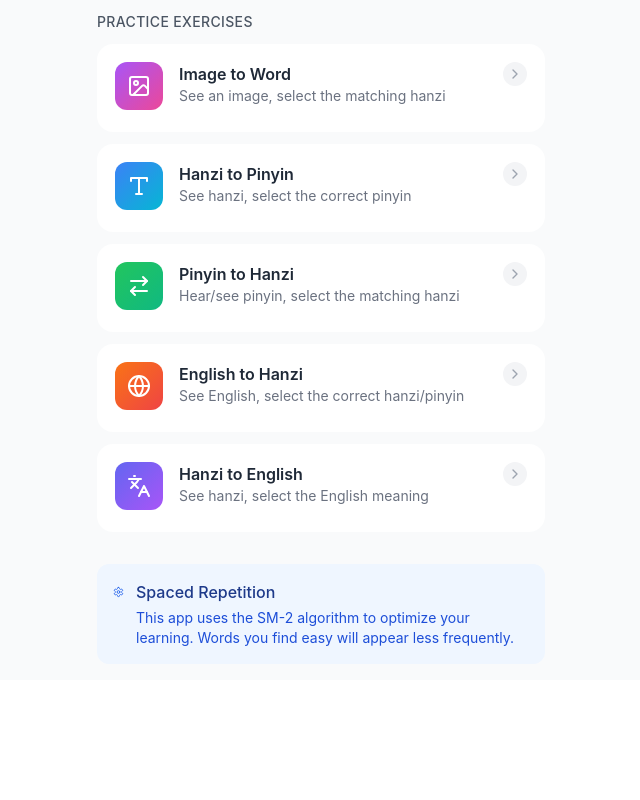
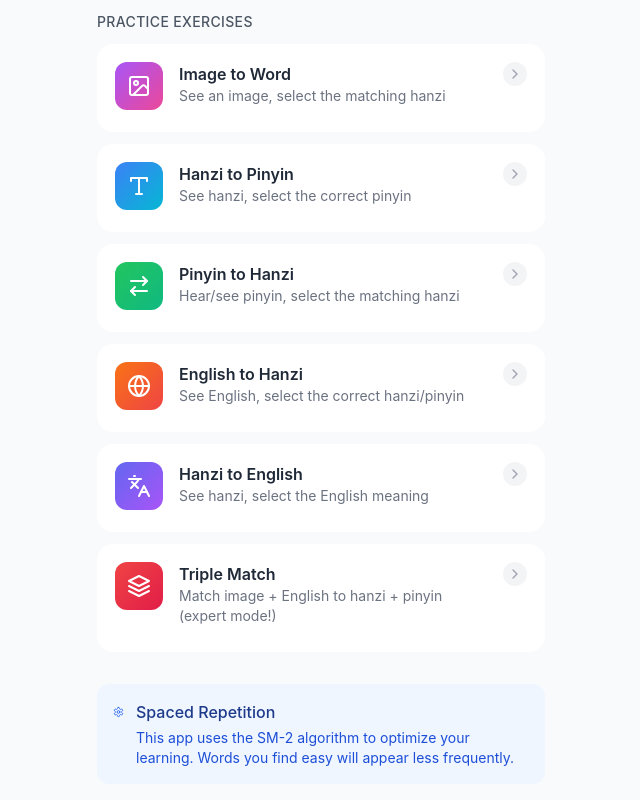
Before and after one commit to jricardo27/recaller, a React (Vite) app: page / in a window 1280 px wide. Shown: the part 488-1288 px from the top of the page, without its empty margins (319-959 px from the left). Before the commit the page ends 1168 px from the top, so only its background shows below. Built offline with nearby package versions, Linux system fonts and the light colour scheme; no server answers.

Commit message:
Fix: Add triple-match to exerciseTypes in App.tsx
The home screen uses a separate exerciseTypes array that was missing
the triple-match exercise. Added Layers import and triple-match entry
to make it visible on the home screen practice section.

```diff
--- a/src/App.tsx
+++ b/src/App.tsx
@@ -7,7 +7,7 @@ import { useWordStore } from './stores/wordStore';
 import { useExerciseStore } from './stores/exerciseStore';
 import type { WordsDatabase } from './types';
 import type { ExerciseType, ExerciseDifficulty } from './types/exercise';
-import { Play, Settings, BarChart3, BookOpen, Brain, Image, Type, ArrowRightLeft, Globe, Languages, ChevronRight } from 'lucide-react';
+import { Play, Settings, BarChart3, BookOpen, Brain, Image, Type, ArrowRightLeft, Globe, Languages, ChevronRight, Layers } from 'lucide-react';
 
 type View = 'home' | 'study' | 'words' | 'stats' | 'exercise';
 
@@ -52,6 +52,13 @@ const exerciseTypes: {
     description: 'See hanzi, select the English meaning',
     icon: Languages,
     color: 'from-indigo-500 to-purple-500',
+  },
+  {
+    type: 'triple-match',
+    title: 'Triple Match',
+    description: 'Match image + English to hanzi + pinyin (expert mode!)',
+    icon: Layers,
+    color: 'from-red-500 to-rose-600',
   },
 ];
 
```
